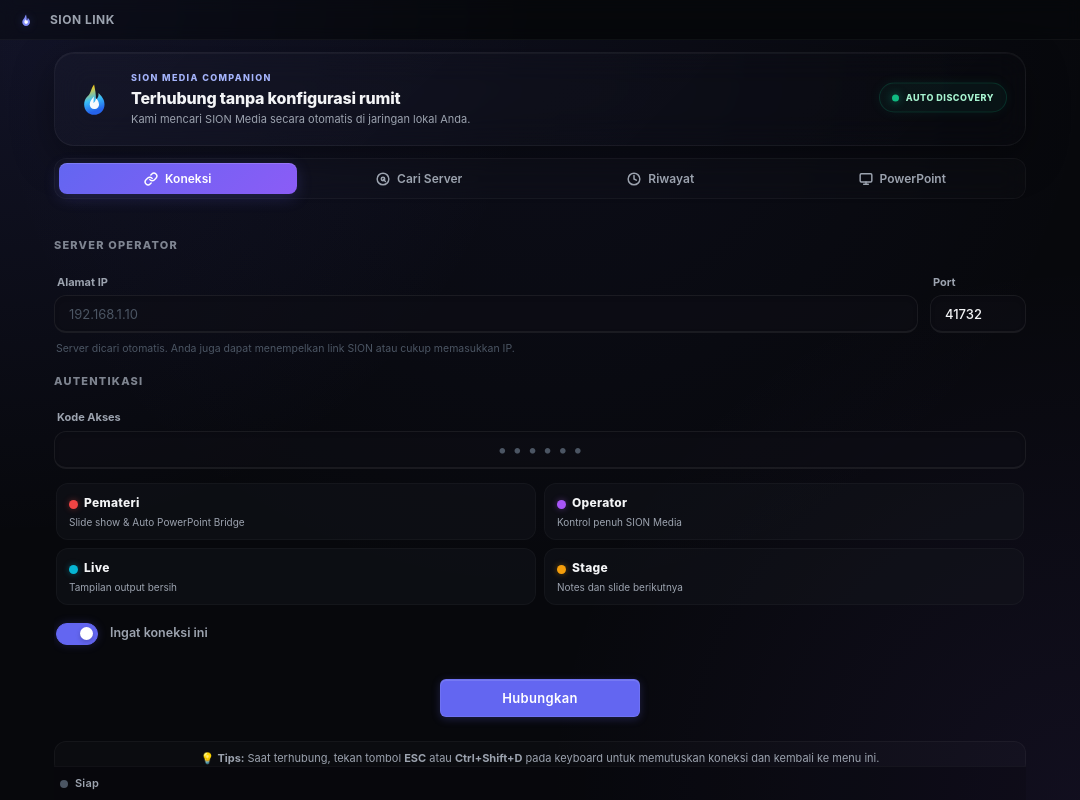
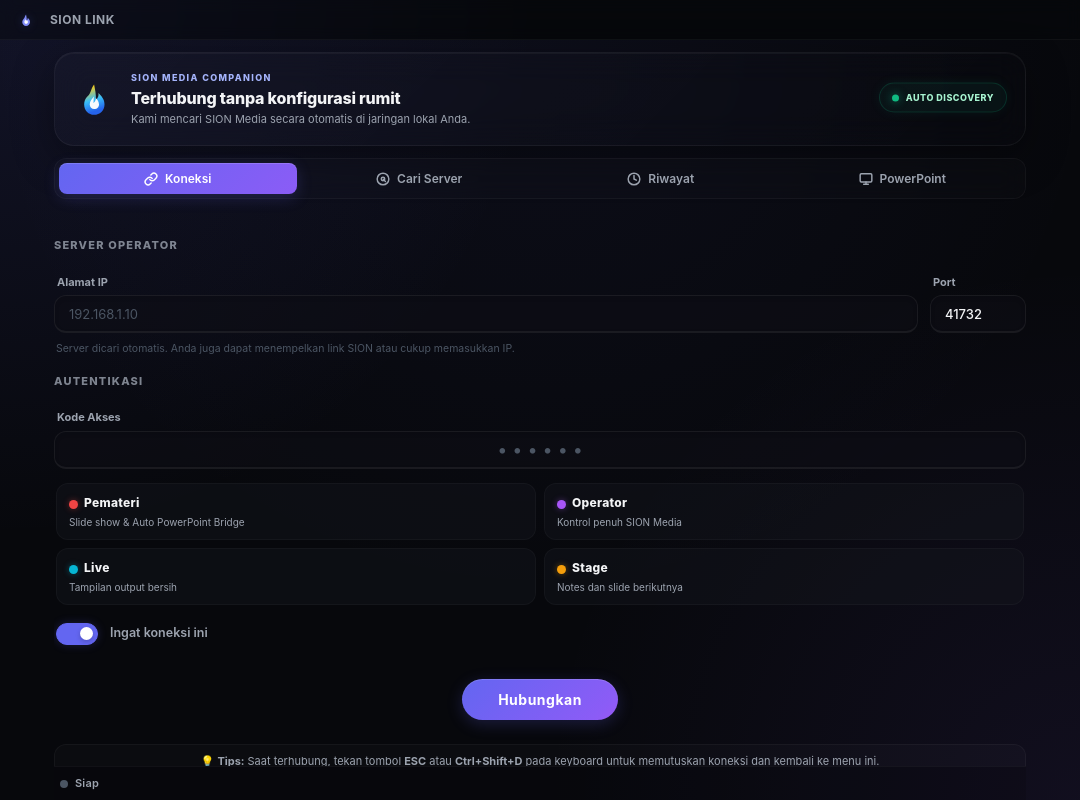
Before and after one commit to AiWerek-Tech/sion-link-desktop, an Electron app: page src/renderer/index.html in a window 1080 px wide. Drawn offline with Linux system fonts and the light colour scheme; no server answers.

Commit message:
design: revert to capsule buttons, fix text centering and aspect ratio using padding

```diff
--- a/src/renderer/style.css
+++ b/src/renderer/style.css
@@ -572,31 +572,30 @@ form {
   align-items: center;
   justify-content: center;
   gap: 8px;
-  width: auto;
-  min-width: 200px;
-  max-width: fit-content;
-  height: 38px;
-  padding: 0 28px;
+  width: fit-content;
+  align-self: center;
+  padding: 12px 36px;
   margin: 18px auto 8px;
-  background: var(--accent);
-  border: 1px solid rgba(255, 255, 255, 0.08);
-  border-radius: 6px;
+  background: linear-gradient(135deg, #6366f1, #8b5cf6, #d946ef, #6366f1);
+  background-size: 300% auto;
+  animation: gradientMove 5s ease infinite;
+  border: none;
+  border-radius: 99px;
   color: #fff;
-  font-size: 13px;
-  font-weight: 600;
+  font-size: 14px;
+  font-weight: 700;
   font-family: inherit;
   cursor: pointer;
-  transition: all var(--fast) var(--ease);
+  transition: all var(--normal) var(--ease);
   box-shadow:
-    0 2px 8px rgba(99, 102, 241, 0.25),
-    inset 0 1px 0 rgba(255, 255, 255, 0.12);
-  letter-spacing: 0.3px;
+    0 4px 16px var(--accent-glow),
+    inset 0 1px 0 rgba(255, 255, 255, 0.15);
+  letter-spacing: 0.5px;
 }
 
 .btn-connect:hover:not(:disabled) {
-  background: var(--accent-hover);
-  border-color: rgba(255, 255, 255, 0.16);
-  box-shadow: 0 4px 16px rgba(99, 102, 241, 0.38);
+  background-position: right center;
+  box-shadow: 0 6px 24px var(--accent-glow-s);
   transform: translateY(-1px);
 }
 
@@ -725,10 +724,10 @@ form {
   height: 36px;
   background: var(--accent-surface);
   border: 1px solid rgba(99, 102, 241, 0.18);
-  border-radius: 6px;
+  border-radius: 99px;
   color: #a5b4fc;
-  font-size: 12.5px;
-  font-weight: 600;
+  font-size: 13px;
+  font-weight: 700;
   font-family: inherit;
   cursor: pointer;
   transition: all var(--fast) var(--ease);
```
